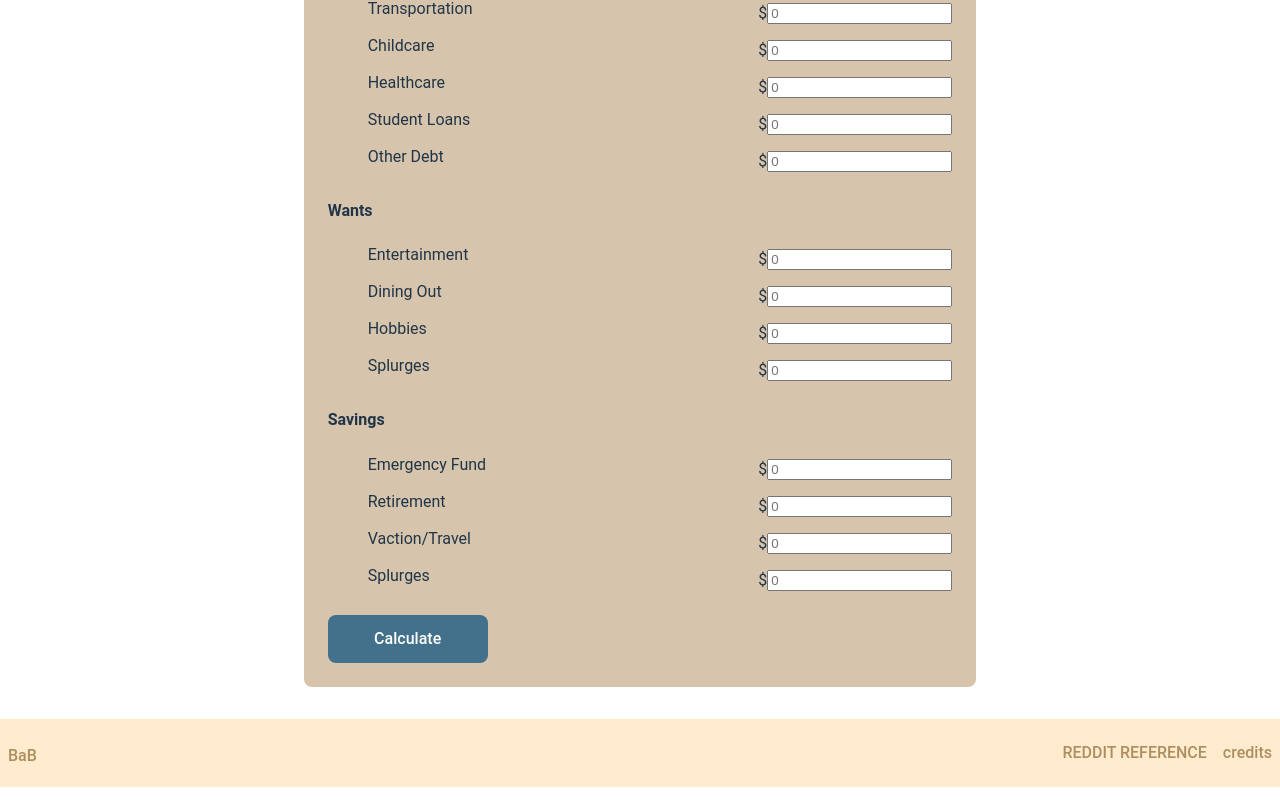
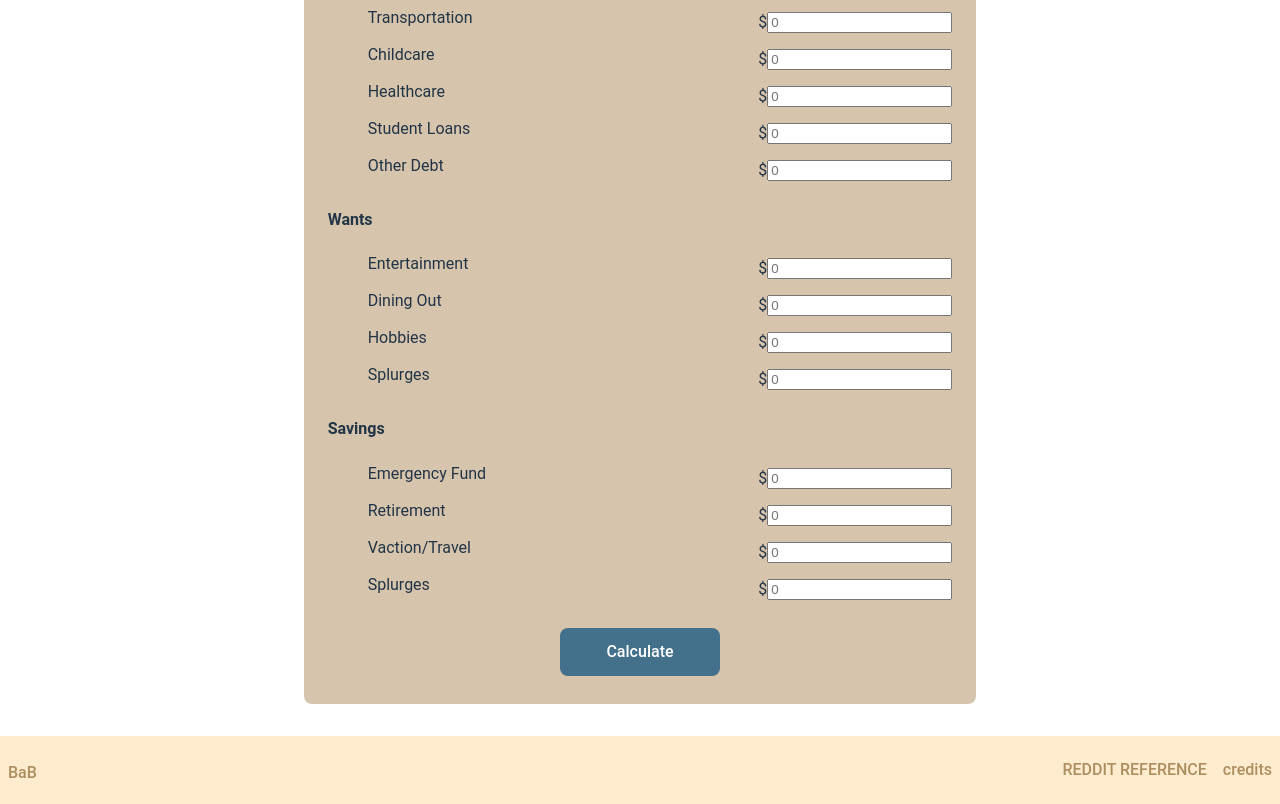
Before and after one commit to doanaminh/build-a-budget, a React (Vite) app in the folder client/: page /budget-calculator in a window 1280 px wide. Shown: the part 558-1362 px from the top of the page. Built offline with nearby package versions, Linux system fonts and the light colour scheme; a web font is replaced by a local one.

Commit message:
more visual changes to budget calculator page

```diff
--- a/client/src/App.css
+++ b/client/src/App.css
@@ -261,3 +261,6 @@ main p {
   justify-content: space-between;
   padding: 0.25rem 0;
 }
+.BudgetCalculator label {
+  width: 50%;
+}
--- a/client/src/pages/BudgetCalculator.tsx
+++ b/client/src/pages/BudgetCalculator.tsx
@@ -163,6 +163,8 @@ export default function() {
                             </ul>
                         </article>
                     </section>
+                    <div>
+                        <div></div>
                         <Button
                             backgroundColor="#43718b"
                             color="white"
@@ -171,6 +173,8 @@ export default function() {
                             width="10rem"
                             onClick={() => console.log('click')}
                         >Calculate</Button>
+                        <div></div>
+                    </div>
                 </form>
             </section>
         </>
```
Lines whose indentation alone changed are shown as unchanged.
